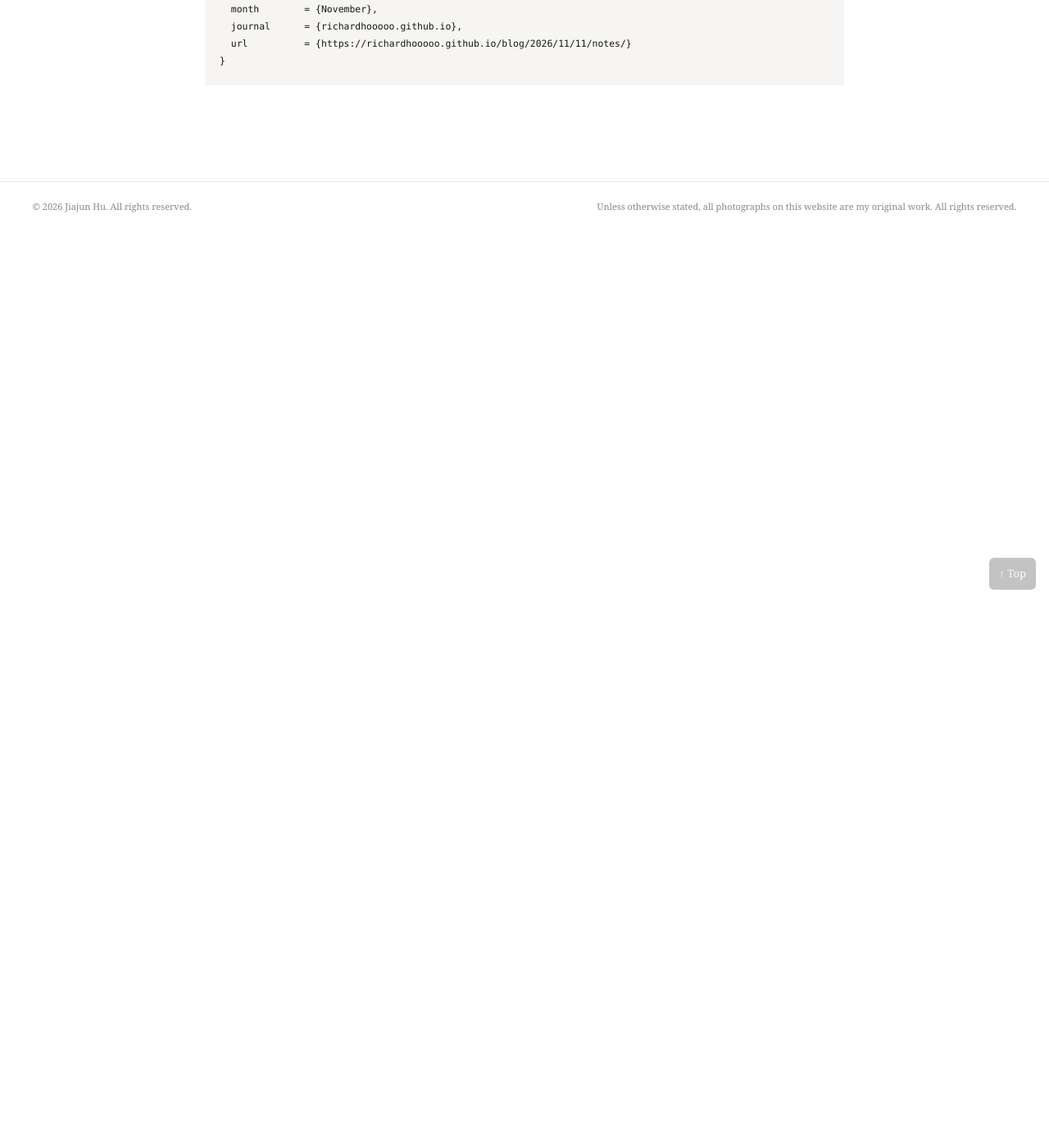
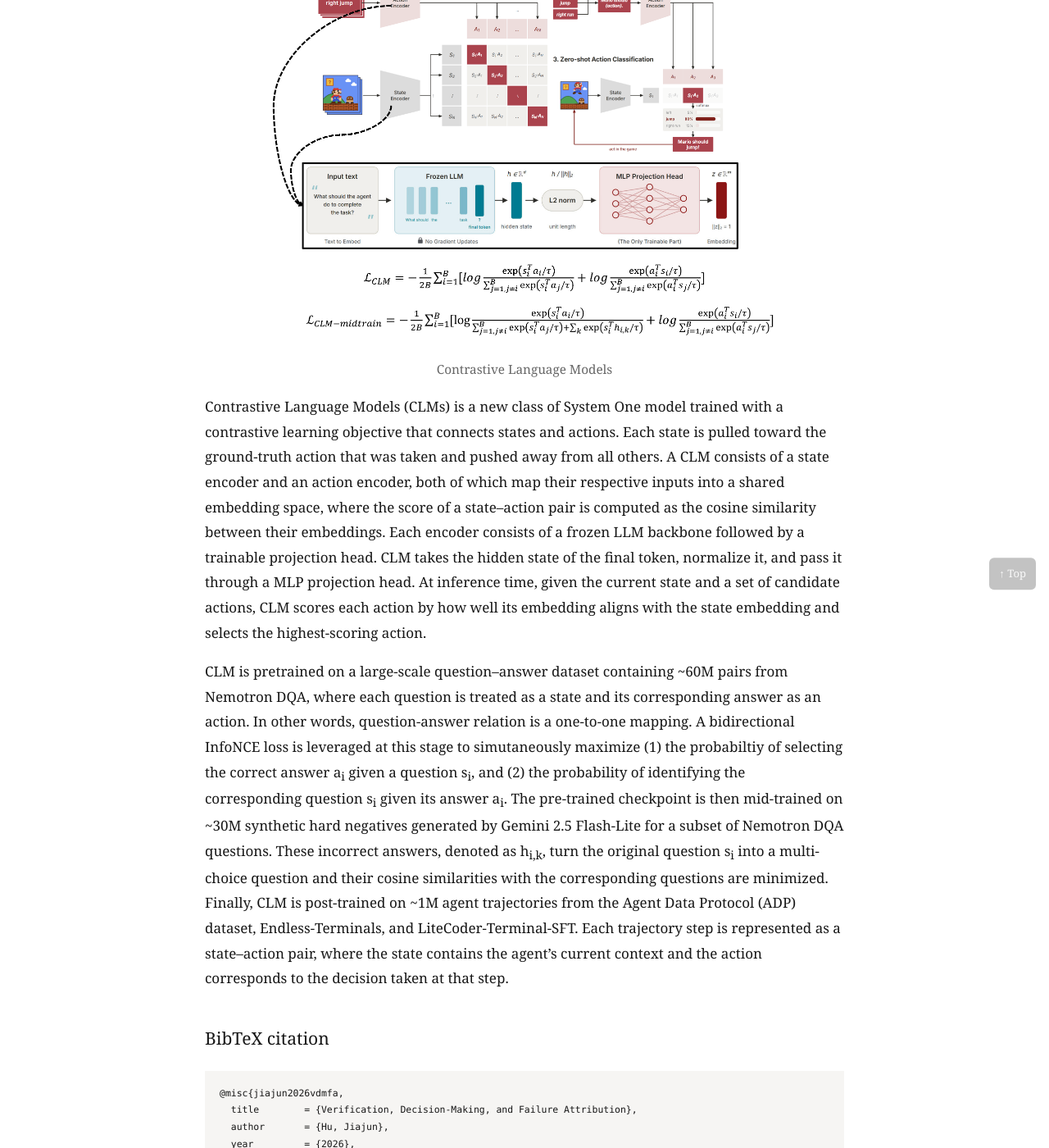
Before and after one commit to RichardHoOoOo/RichardHoOoOo.github.io, a Jekyll site: the page built from _posts/2026-11-11-notes.md, in a window 1280 px wide and 1400 px high, scrolled down 1422 px. Shown: the whole window at 82% size. Built offline with Jekyll 4.4.1, drawn with Linux system fonts in a browser that asks for light colours; before the commit the page ends 1703 px from its top, so only the background shows below that; some of the changed text lies outside the part shown.

Commit message:
Add notes on CLM

````diff
--- a/_posts/2026-11-11-notes.md
+++ b/_posts/2026-11-11-notes.md
@@ -1,9 +1,8 @@
 ---
 layout: post
-title: "Agentic Failure Attribution"
+title: "Verification, Decision-Making, and Failure Attribution"
 date: 2026-11-11
-# description: "Summaries of awesome RL papers."
-tags: [paper notes, failure attribution, agent]
+tags: [paper notes, verification, decision-making, failure attribution, agent]
 ---
 
 ## [Tracing Agentic Failure from the Flow of Success [arXiv:2607.12747]](https://arxiv.org/abs/2607.12747)
@@ -15,11 +14,22 @@ tags: [paper notes, failure attribution, agent]
 
 OAT proposes an unsupervised failure attribution method that trains a model only on successful trajectories without step annotations and identifies erroneous steps in failed trajectories at inference time. The key idea is to characterize the dynamic pattern in successful trajectories, and at inference time, assign each step in a failed trajectory an anomaly score based on its deviation from the learned normal flow. Specifically, OAT first collects successful trajectories for training, representing each action step by aggregating the token representations (e.g., hidden states from a particular LLM layer) within that step. Then it models the sequence of action representations as a continuous latent state path using Neural Controlled Differential Equations ([Neural CDEs](https://arxiv.org/abs/2005.08926)). The model is trained to minimize the reconstruction error between the original action representations and those recovered from the corresponding latent states.  At inference time, this reconstruction loss serves as the anomaly score for identifying potentially erroneous steps in a failed trajectory.
 
+## [Contrastive Language Models](https://contrastive-lm.notion.site/)
+
+<div id="clm" align="center">
+  <img src="{{ '/assets/blogs/2026-11-11-notes/clm.png' | relative_url }}" alt="CLM" style="max-width: 80%; height: auto;">
+  <p style="font-size: 0.9em; color: #666;">Contrastive Language Models</p>
+</div>
+
+ Contrastive Language Models (CLMs) is a new class of System One model trained with a contrastive learning objective that connects states and actions. Each state is pulled toward the ground-truth action that was taken and pushed away from all others. A CLM consists of a state encoder and an action encoder, both of which map their respective inputs into a shared embedding space, where the score of a state–action pair is computed as the cosine similarity between their embeddings. Each encoder consists of a frozen LLM backbone followed by a trainable projection head. CLM takes the hidden state of the final token, normalize it, and pass it through a MLP projection head. At inference time, given the current state and a set of candidate actions, CLM scores each action by how well its embedding aligns with the state embedding and selects the highest-scoring action.
+
+ CLM is pretrained on a large-scale question–answer dataset containing ~60M pairs from Nemotron DQA, where each question is treated as a state and its corresponding answer as an action. In other words, question-answer relation is a one-to-one mapping. A bidirectional InfoNCE loss is leveraged at this stage to simutaneously maximize (1) the probabiltiy of selecting the correct answer a<sub>i</sub> given a question s<sub>i</sub>, and (2) the probability of identifying the corresponding question s<sub>i</sub> given its answer a<sub>i</sub>. The pre-trained checkpoint is then mid-trained on ~30M synthetic hard negatives generated by Gemini 2.5 Flash-Lite for a subset of Nemotron DQA questions. These incorrect answers, denoted as h<sub>i,k</sub>, turn the original question s<sub>i</sub> into a multi-choice question and their cosine similarities with the corresponding questions are minimized. Finally, CLM is post-trained on ~1M agent trajectories from the Agent Data Protocol (ADP) dataset, Endless-Terminals, and LiteCoder-Terminal-SFT. Each trajectory step is represented as a state–action pair, where the state contains the agent’s current context and the action corresponds to the decision taken at that step.
+
 ## BibTeX citation
 
 ```bibtex
-@misc{jiajun2026afa,
-  title        = {Agentic Failure Attribution},
+@misc{jiajun2026vdmfa,
+  title        = {Verification, Decision-Making, and Failure Attribution},
   author       = {Hu, Jiajun},
   year         = {2026},
   month        = {November},
````
Also changed, not shown: assets/blogs/2026-11-11-notes/clm.png (added), 1 other file.
